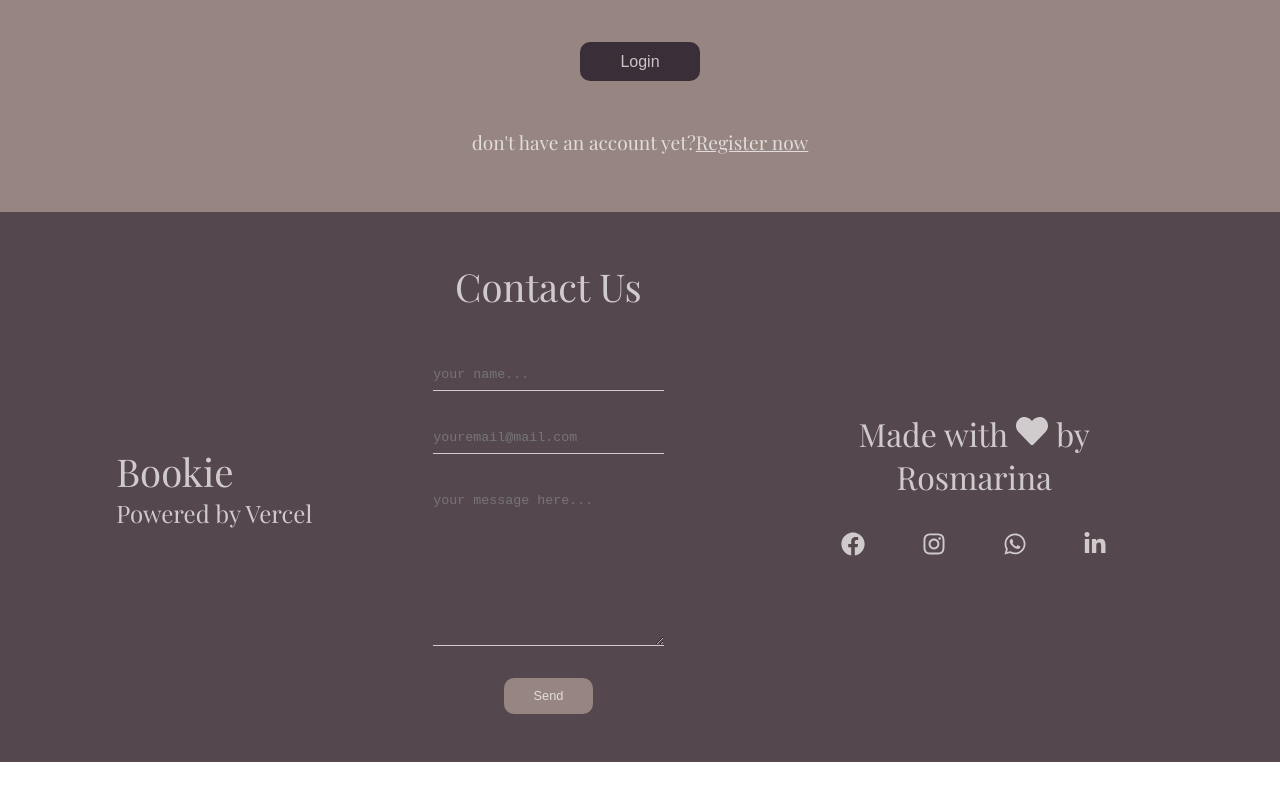
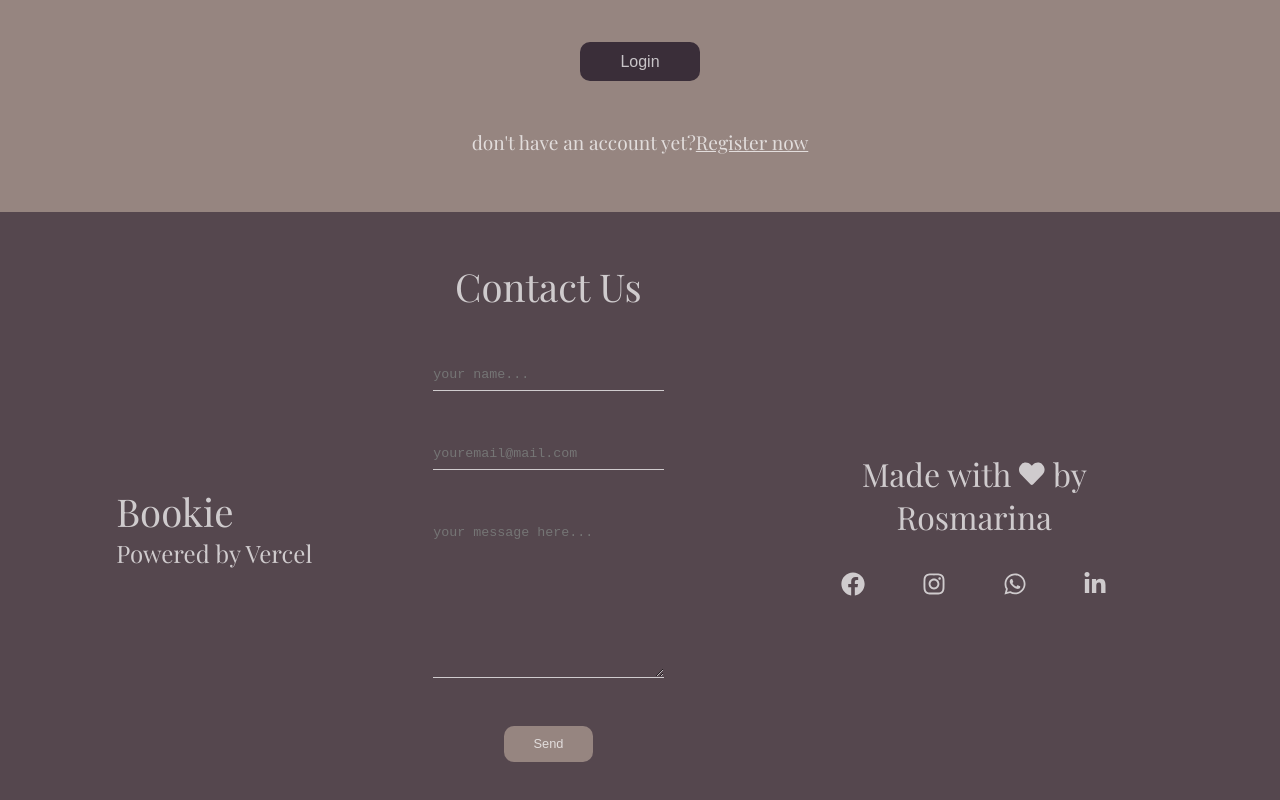
Before and after one commit to Ljusaj123/Bookie, a Next.js app: page /login in a window 1280 px wide. Shown: the part 484-1284 px from the top of the page. Before the commit the page ends 1246 px from the top, so only its background shows below. Built offline with nearby package versions, Linux system fonts and the light colour scheme.

Commit message:
form validation za footer

```diff
--- a/modules/footer/Footer.jsx
+++ b/modules/footer/Footer.jsx
@@ -1,4 +1,4 @@
-import React from "react";
+import {React, useState} from "react";
 
 import {
   FaFacebook,
@@ -9,6 +9,46 @@ import {
 } from "react-icons/fa";
 
 const Footer = () => {
+  const initalvalues = { username: "", email: "", message:"", success: "" };
+    const [formValues, setFormValues] = useState(initalvalues);
+    const [formErrors, setFromErrors] = useState({});
+    const [isSubmit, setIsSubmit] = useState(false);
+
+    const handleChange = (e) => {
+        const { name, value } = e.target;
+        setFormValues({ ...formValues, [name]: value });
+
+    }
+
+    const handleSubmit = (e) => {
+        e.preventDefault();
+        setFromErrors(validate(formValues));
+        setIsSubmit(true);
+        setFormValues(initalvalues);
+
+    }
+
+    const validate = (values) => {
+        const error = {};
+
+        if (!values.username) {
+            error.username = "Username is required!"
+        }
+        if (!values.email) {
+            error.email = "Email is required!"
+        }
+        if (!values.message) {
+            error.message = "Message is required!"
+        }
+
+        if (Object.keys(error).length === 0) {
+            error.success = "You have been loged!"
+
+        }
+
+        return error;
+
+    }
   return (
     <footer className="footer" id="scroll">
       <div className="footer-container">
@@ -18,11 +58,38 @@ const Footer = () => {
         </div>
         <div className="contact-footer">
           <h1>Contact Us</h1>
-          <form className="contact-us-form">
-            <input type="text" placeholder="your name..." />
-            <input type="email" placeholder="youremail@mail.com" />
-            <textarea placeholder="your message here..."></textarea>
+          <form className="contact-us-form" onSubmit={handleSubmit}>
+            <input
+              type="text"
+              name="username"
+              placeholder="your name..."
+              value={formValues.username}
+              onChange={handleChange}
+              autocomplete="off"
+            />
+            <p>{formErrors.username}</p>
+
+            <input
+              type="email"
+              name="email"
+              placeholder="youremail@mail.com"
+              value={formValues.email}
+              onChange={handleChange}
+              autocomplete="off"
+            />
+            <p>{formErrors.email}</p>
+
+            <textarea
+              placeholder="your message here..."
+              name="message"
+              value={formValues.message}
+              onChange={handleChange}
+              autocomplete="off">
+              </textarea>
+            <p>{formErrors.message}</p>
+
             <button className="send-btn">Send</button>
+             <h4>{formErrors.success}</h4>
           </form>
         </div>
         <div className="made-by-footer">
--- a/styles/css/styles.css
+++ b/styles/css/styles.css
@@ -705,7 +705,7 @@ nav {
 .footer-container .contact-footer form textarea {
   width: 90%;
   margin: 0 auto;
-  margin-bottom: 2rem;
+  margin-bottom: 1rem;
   background: none;
   outline: none;
   border: none;
@@ -742,7 +742,6 @@ nav {
   transition: transform 0.3s ease, -webkit-transform 0.3s ease;
   margin: 0 auto;
   font-size: clamp(0.8rem, 1vw, 1rem);
-  transition: transform 0.3s ease;
 }
 
 .footer-container .contact-footer form button:focus {
@@ -766,25 +765,18 @@ nav {
           transform: scale(0.9);
 }
 
-.footer-container .contact-footer form button:focus {
-  -webkit-box-shadow: rgba(0, 0, 0, 0.3) 2px 8px 4px -6px;
-          box-shadow: rgba(0, 0, 0, 0.3) 2px 8px 4px -6px;
-}
-
-.footer-container .contact-footer form button:hover {
-  -webkit-box-shadow: rgba(0, 0, 0, 0.7) 2px 8px 8px -5px;
-          box-shadow: rgba(0, 0, 0, 0.7) 2px 8px 8px -5px;
-  -webkit-transform: translate3d(0, 1px, 0);
-          transform: translate3d(0, 1px, 0);
-  -webkit-transition: -webkit-transform 0.3s ease;
-  transition: -webkit-transform 0.3s ease;
-  transition: transform 0.3s ease;
-  transition: transform 0.3s ease, -webkit-transform 0.3s ease;
-}
-
-.footer-container .contact-footer form button:active {
-  -webkit-transform: scale(0.9);
-          transform: scale(0.9);
+.footer-container .contact-footer form p {
+  color: rgba(37, 3, 3, 0.815);
+  font-weight: 900;
+  font-size: clamp(0.7rem, 1.5vw, 1.1rem);
+  margin-bottom: 2rem;
+}
+
+.footer-container .contact-footer form h4 {
+  color: rgba(5, 116, 23, 0.801);
+  font-weight: 800;
+  font-size: clamp(0.7rem, 1.5vw, 1.1rem);
+  margin-top: 2rem;
 }
 
 .footer .made-by-footer {
@@ -808,6 +800,10 @@ nav {
   font-size: clamp(1.5rem, 2.5vw, 2.1rem);
   margin-bottom: 2rem;
   text-align: center;
+}
+
+.footer .made-by-footer h1 span {
+  font-size: clamp(1.1rem, 2vw, 1.6rem);
 }
 
 .footer .made-by-footer .social-icons-footer {
--- a/styles/sass/_home.scss
+++ b/styles/sass/_home.scss
@@ -428,7 +428,7 @@ nav {
 				& textarea {
 					width: 90%;
 					margin: 0 auto;
-					margin-bottom: 2rem;
+					margin-bottom: 1rem;
 					background: none;
 					outline: none;
 					border: none;
@@ -452,19 +452,14 @@ nav {
 					@include button($button-color-1, 35%, 2.2rem);
 					margin: 0 auto;
 					font-size: clamp(0.8rem, 1vw, 1rem);
-					transition: transform 0.3s ease;
 				}
-
-				& button:focus {
-					box-shadow: rgba(0, 0, 0, 0.3) 2px 8px 4px -6px;
+				& p {
+					@include error-message(clamp(0.7rem, 1.5vw, 1.1rem));
+					margin-bottom: 2rem;
 				}
-				& button:hover {
-					box-shadow: rgba(0, 0, 0, 0.7) 2px 8px 8px -5px;
-					transform: translate3d(0, 1px, 0);
-					transition: transform 0.3s ease;
-				}
-				& button:active {
-					transform: scale(0.9);
+				& h4 {
+					@include succes-message(clamp(0.7rem, 1.5vw, 1.1rem));
+					margin-top: 2rem;
 				}
 			}
 		}
@@ -478,6 +473,10 @@ nav {
 			font-size: clamp(1.5rem, 2.5vw, 2.1rem);
 			margin-bottom: 2rem;
 			text-align: center;
+
+			& span {
+				font-size: clamp(1.1rem, 2vw, 1.6rem);
+			}
 		}
 
 		& .social-icons-footer {
```
